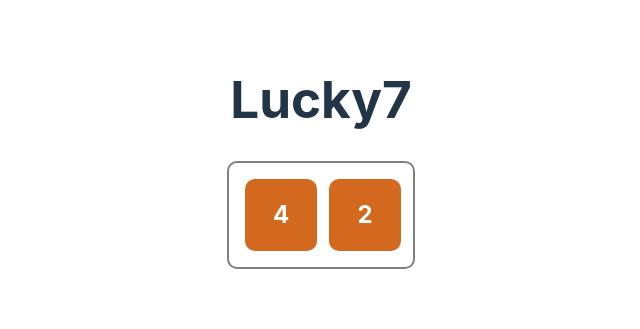
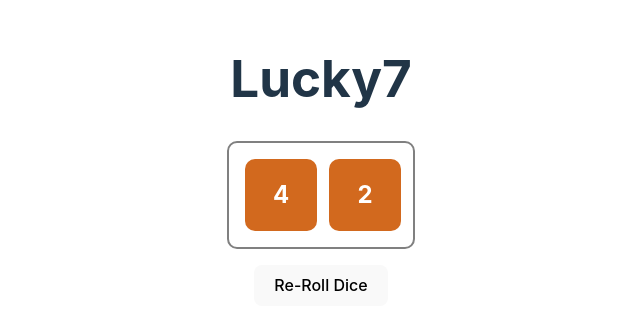
Before and after one commit to Tally2014/React-Lucky7-Game, a React (Vite) app: page / in a window 1280 px wide. Shown: the part 239-568 px from the top of the page, without its empty margins (319-959 px from the left). Built offline with nearby package versions, Linux system fonts and the light colour scheme.

Commit message:
Add button to re-roll the dice

```diff
--- a/src/LuckyN.jsx
+++ b/src/LuckyN.jsx
@@ -5,10 +5,14 @@ import { getRolls, sum } from "./utils";
 export default function LuckyN({numDice=2, goal=7}) {
     const [dice, setDice] = useState(getRolls(numDice));
     const isWinner = sum(dice) === goal;
+    const roll = () =>{
+        return setDice(getRolls(numDice));
+    }
   return (
     <main className="LuckyN">
         <h1>Lucky{goal} {isWinner && "- You Win!"}</h1>
         <Dice dice={dice}/>
+        <button onClick={roll}>Re-Roll Dice</button>
     </main>
   )
 }
```
